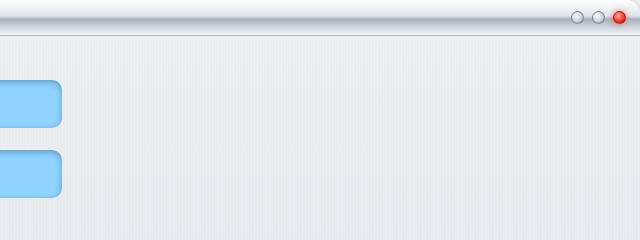
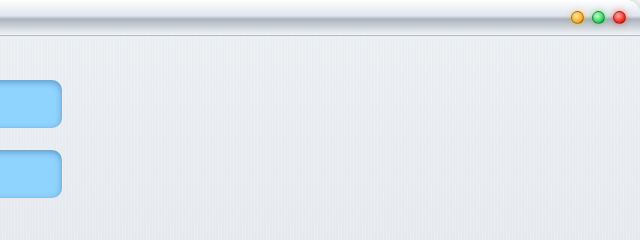
Before and after one commit to qyrn/murmur, a website built with Vite: page src/renderer/settings/index.html in a window 1280 px wide. Shown: the top 240 px of the page, 640-1280 px from the left. Built offline with nearby package versions, Linux system fonts and the light colour scheme; a web font is replaced by a local one.

Commit message:
💄 style: light the minimize and maximize buttons in amber and green

```diff
--- a/src/renderer/settings/index.html
+++ b/src/renderer/settings/index.html
@@ -10,8 +10,8 @@
     <div class="window-frame">
     <div class="titlebar">
       <div class="titlebar__dots">
-        <button id="win-min" class="dot" data-i18n-label="window.minimize" type="button"></button>
-        <button id="win-max" class="dot" data-i18n-label="window.maximize" type="button"></button>
+        <button id="win-min" class="dot dot--amber" data-i18n-label="window.minimize" type="button"></button>
+        <button id="win-max" class="dot dot--green" data-i18n-label="window.maximize" type="button"></button>
         <button id="win-close" class="dot dot--red" data-i18n-label="window.close" type="button"></button>
       </div>
     </div>
--- a/src/renderer/settings/style.css
+++ b/src/renderer/settings/style.css
@@ -107,6 +107,16 @@ body {
 .dot--red {
   background: radial-gradient(circle at 40% 35%, #ffb3ad, var(--led) 60%, #9e0d06);
   box-shadow: 0 0 6px rgba(255, 42, 31, 0.6);
+}
+
+.dot--amber {
+  background: radial-gradient(circle at 40% 35%, #ffe3a8, #ffb020 60%, #a86400);
+  box-shadow: 0 0 6px rgba(255, 176, 32, 0.6);
+}
+
+.dot--green {
+  background: radial-gradient(circle at 40% 35%, #c8ffd2, #2fd65a 60%, #0d7a2a);
+  box-shadow: 0 0 6px rgba(47, 214, 90, 0.6);
 }
 
 .app-shell {
```
Also changed, not shown: docs/screenshot-hands-free.png, docs/screenshot-settings.png, docs/screenshot-shortcuts.png, site/public/screenshot-settings.png.
